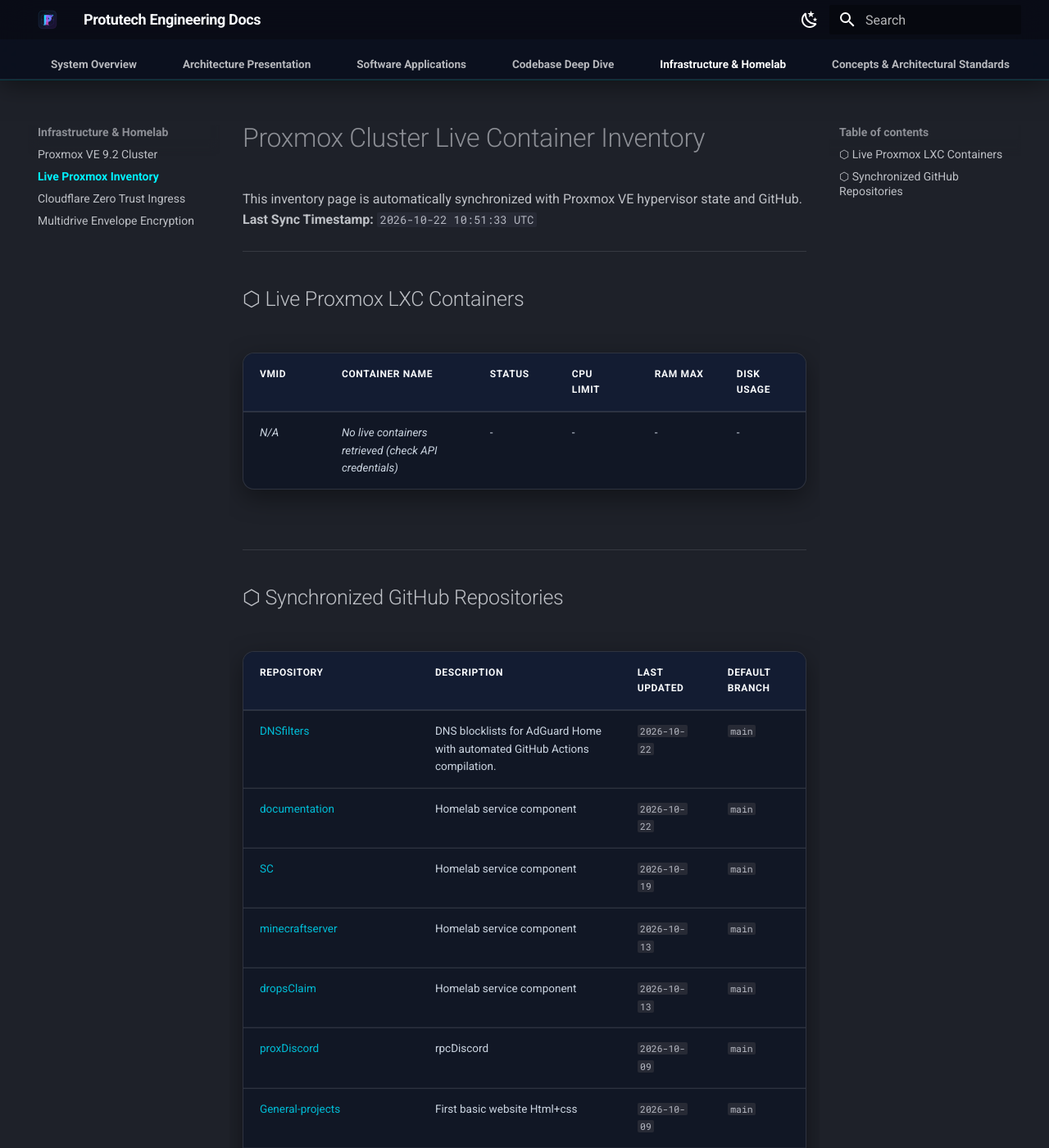
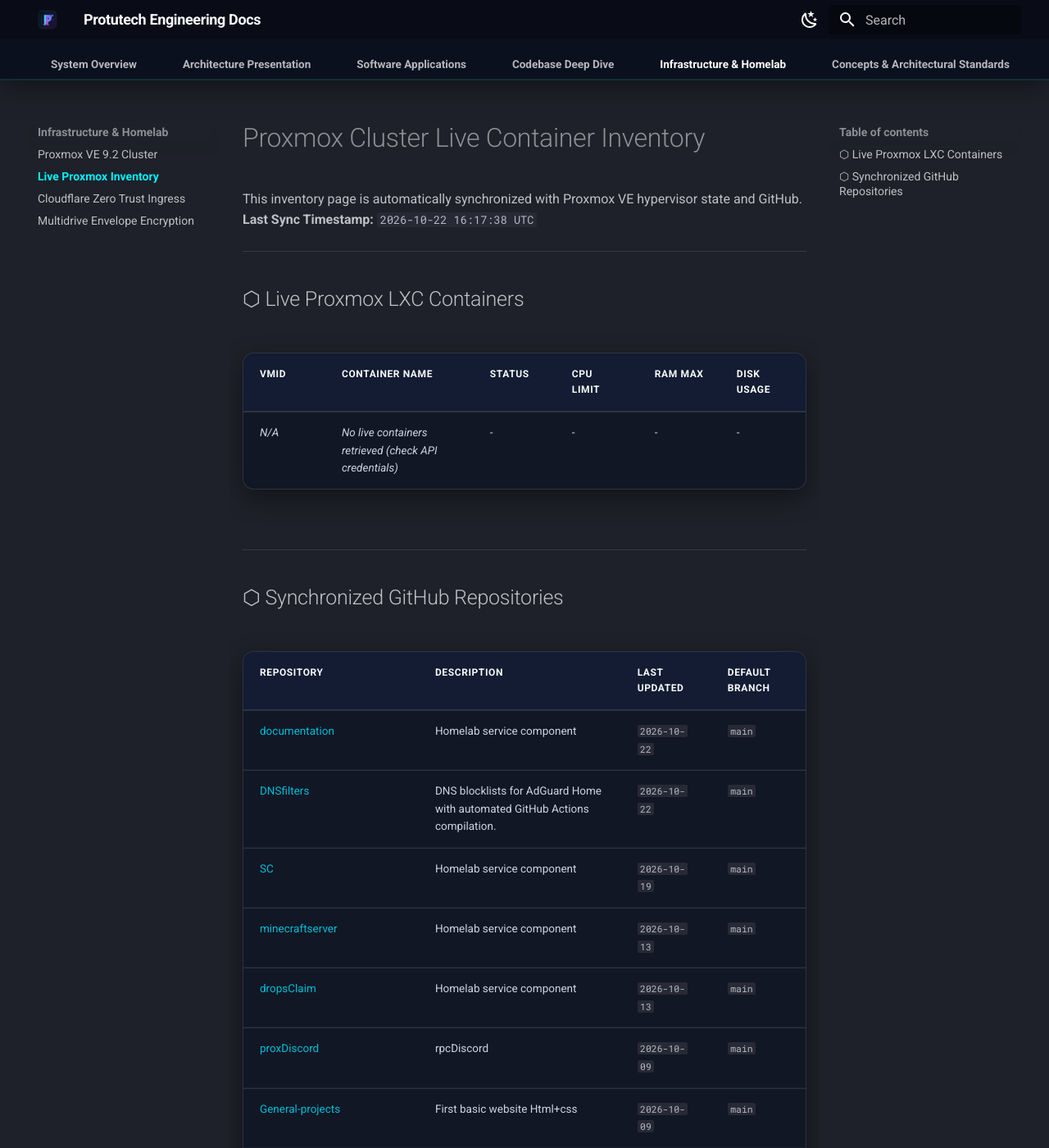
Before and after one commit to IAndrexI/documentation, an MkDocs documentation site: the page built from docs/infra/proxmox-live-inventory.md, in a window 1280 px wide and 1400 px high. Shown: the whole window at 82% size. Built offline with MkDocs 1.6.1 and Material for MkDocs 9.7.7, drawn with Linux system fonts in a browser that asks for light colours.

Commit message:
chore(auto-update): sync live Proxmox containers and GitHub repos [skip ci]

```diff
--- a/docs/infra/proxmox-live-inventory.md
+++ b/docs/infra/proxmox-live-inventory.md
@@ -1,7 +1,7 @@
 # Proxmox Cluster Live Container Inventory
 
 This inventory page is automatically synchronized with Proxmox VE hypervisor state and GitHub.
-**Last Sync Timestamp:** `2026-10-22 10:51:33 UTC`
+**Last Sync Timestamp:** `2026-10-22 16:17:38 UTC`
 
 ---
 
@@ -17,8 +17,8 @@
 
 | Repository | Description | Last Updated | Default Branch |
 | :--- | :--- | :--- | :--- |
+| [documentation](https://github.com/IAndrexI/documentation) | Homelab service component | `2026-10-22` | `main` |
 | [DNSfilters](https://github.com/IAndrexI/DNSfilters) | DNS blocklists for AdGuard Home with automated GitHub Actions compilation. | `2026-10-22` | `main` |
-| [documentation](https://github.com/IAndrexI/documentation) | Homelab service component | `2026-10-22` | `main` |
 | [SC](https://github.com/IAndrexI/SC) | Homelab service component | `2026-10-19` | `main` |
 | [minecraftserver](https://github.com/IAndrexI/minecraftserver) | Homelab service component | `2026-10-13` | `main` |
 | [dropsClaim](https://github.com/IAndrexI/dropsClaim) | Homelab service component | `2026-10-13` | `main` |
```
